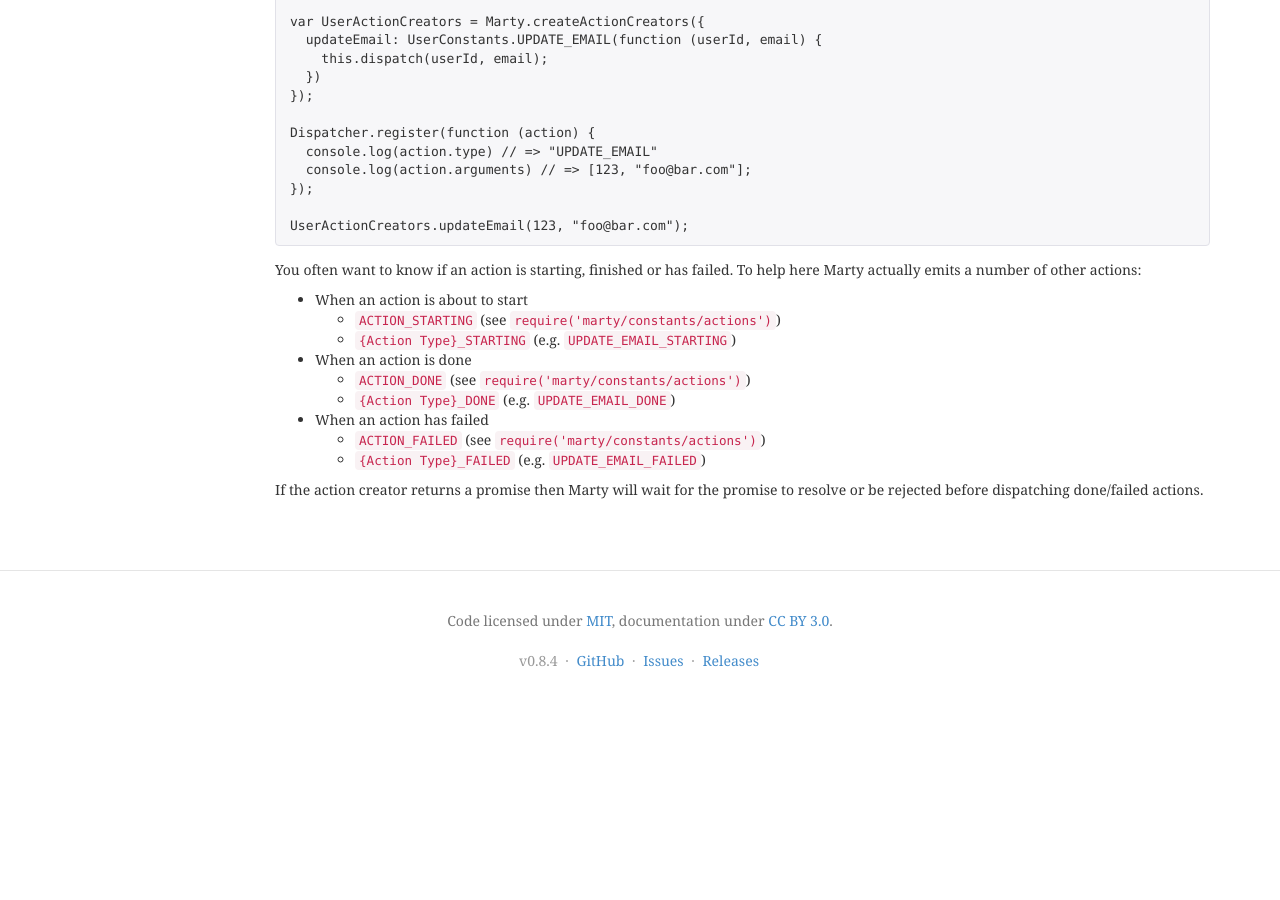
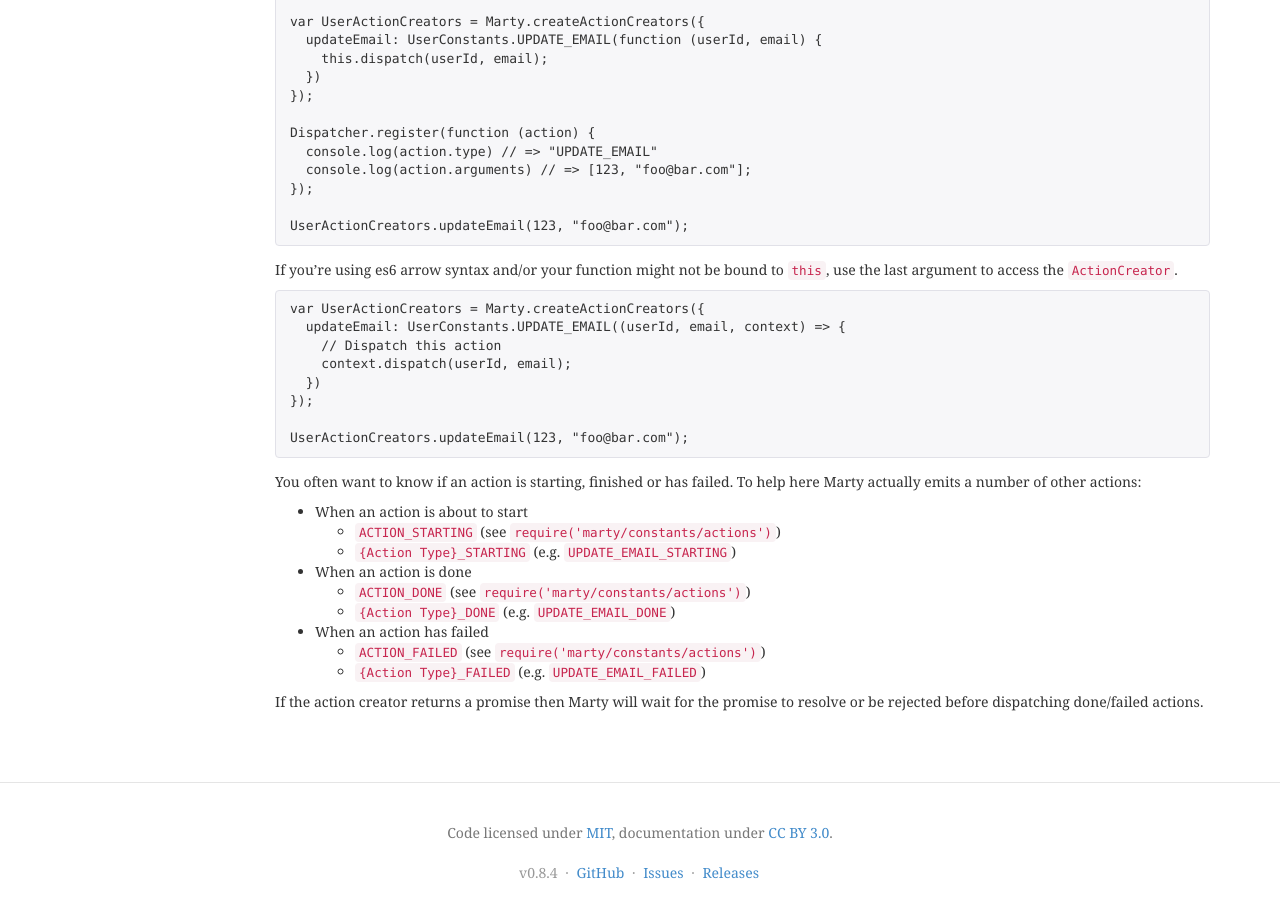
Before and after one commit to alsuper114/marty, a Jekyll site: the page built from docs/_guides/action-creators/index.md, in a window 1280 px wide and 900 px high, scrolled down 544 px. Built offline with Jekyll 4.4.1, drawn with Linux system fonts in a browser that asks for light colours; nearby versions of some CDN libraries; Markdown is read by kramdown in place of the engine named in the settings; before the commit the page ends 1265 px from its top, so only the background shows below that.

Commit message:
Update index.md

```diff
--- a/docs/_guides/action-creators/index.md
+++ b/docs/_guides/action-creators/index.md
@@ -42,6 +42,20 @@ Dispatcher.register(function (action) {
 UserActionCreators.updateEmail(123, "foo@bar.com");
 {% endhighlight %}
 
+If you're using es6 arrow syntax and/or your function might not be bound to `this`, use the last argument to access the `ActionCreator`.
+
+{% highlight js %}
+
+var UserActionCreators = Marty.createActionCreators({
+  updateEmail: UserConstants.UPDATE_EMAIL((userId, email, context) => {
+    // Dispatch this action
+    context.dispatch(userId, email);
+  })
+});
+
+UserActionCreators.updateEmail(123, "foo@bar.com");
+{% endhighlight %}
+
 You often want to know if an action is starting, finished or has failed. To help here Marty actually emits a number of other actions:
 
 * When an action is about to start
```
